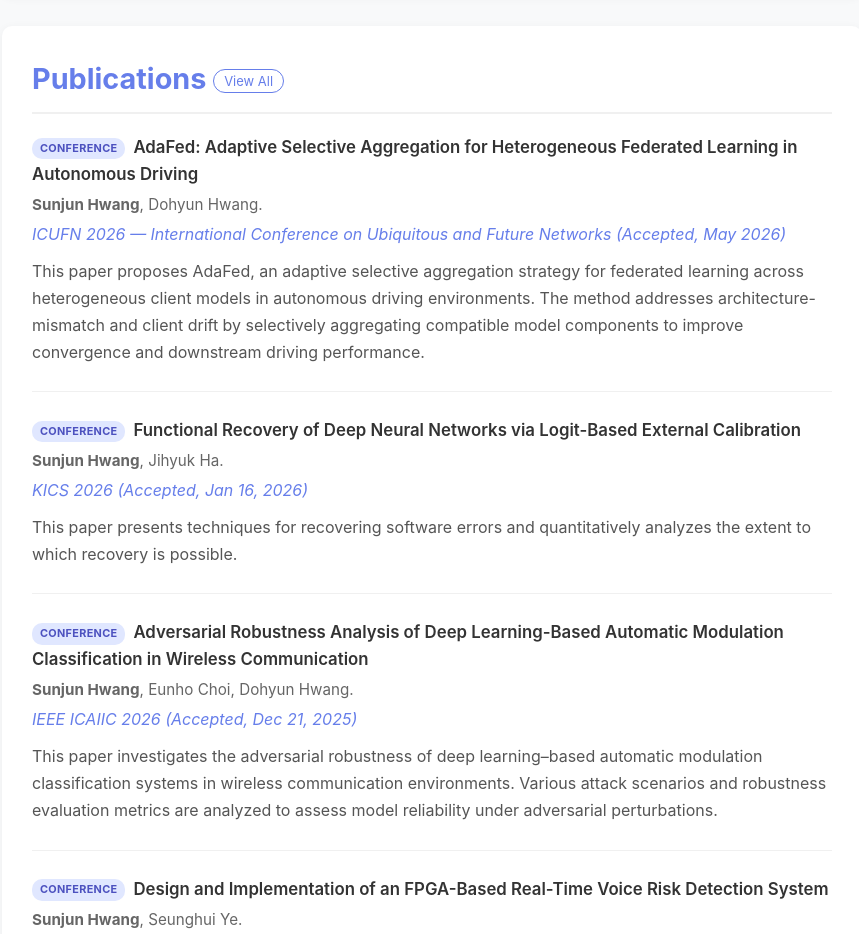
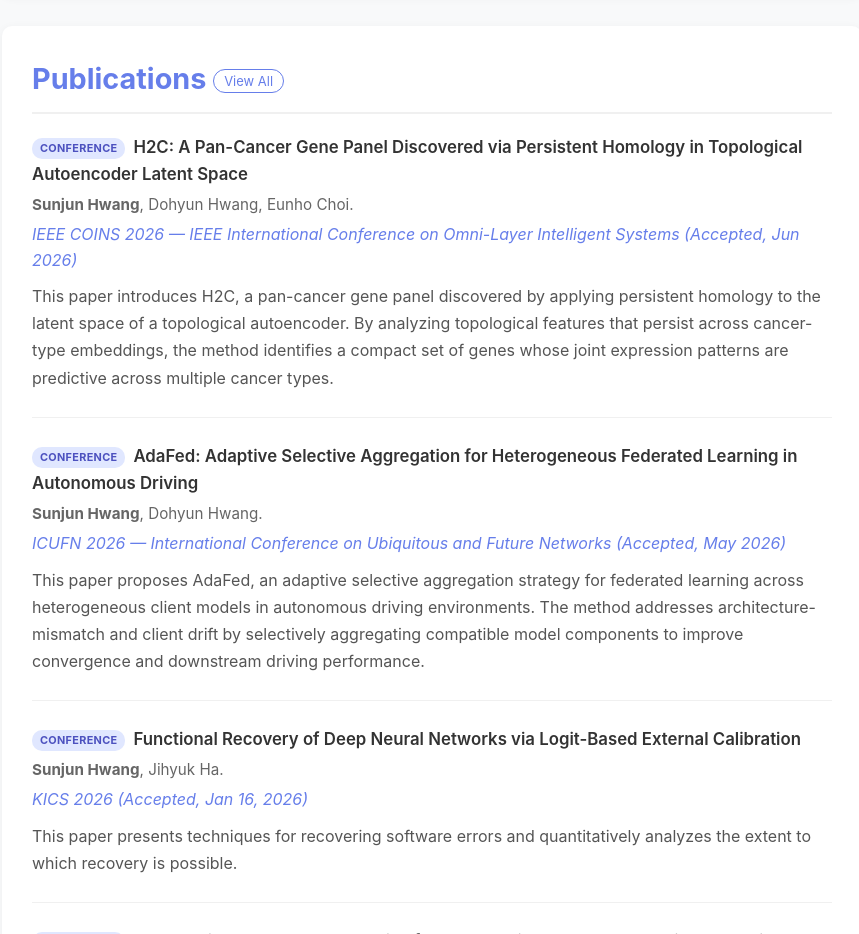
Before and after one commit to justinbrianhwang/CV, a website: page index.html in a window 1280 px wide. Shown: the part 4400-5334 px from the top of the page, without its empty margins (208-1067 px from the left). Drawn offline with Linux system fonts and the light colour scheme.

Commit message:
Publications: add H2C (IEEE COINS 2026, Jun 2026)

```diff
--- a/index.html
+++ b/index.html
@@ -218,6 +218,17 @@
     <h2 id="publications">Publications <a href="https://www.sjhwangresearch.com/html/publications.html" class="section-link" target="_blank">View All</a></h2>
 
     <!-- 2026 -->
+    <div class="publication-item">
+        <div class="publication-title">
+            <span class="pub-type pub-type--conf">Conference</span>H2C: A Pan-Cancer Gene Panel Discovered via Persistent Homology in Topological Autoencoder Latent Space
+        </div>
+        <div class="authors"><strong>Sunjun Hwang</strong>, Dohyun Hwang, Eunho Choi.</div>
+        <div class="venue">IEEE COINS 2026 — IEEE International Conference on Omni-Layer Intelligent Systems (Accepted, Jun 2026)</div>
+        <div class="description">
+            This paper introduces H2C, a pan-cancer gene panel discovered by applying persistent homology to the latent space of a topological autoencoder. By analyzing topological features that persist across cancer-type embeddings, the method identifies a compact set of genes whose joint expression patterns are predictive across multiple cancer types.
+        </div>
+    </div>
+
     <div class="publication-item">
         <div class="publication-title">
             <span class="pub-type pub-type--conf">Conference</span>AdaFed: Adaptive Selective Aggregation for Heterogeneous Federated Learning in Autonomous Driving
```
